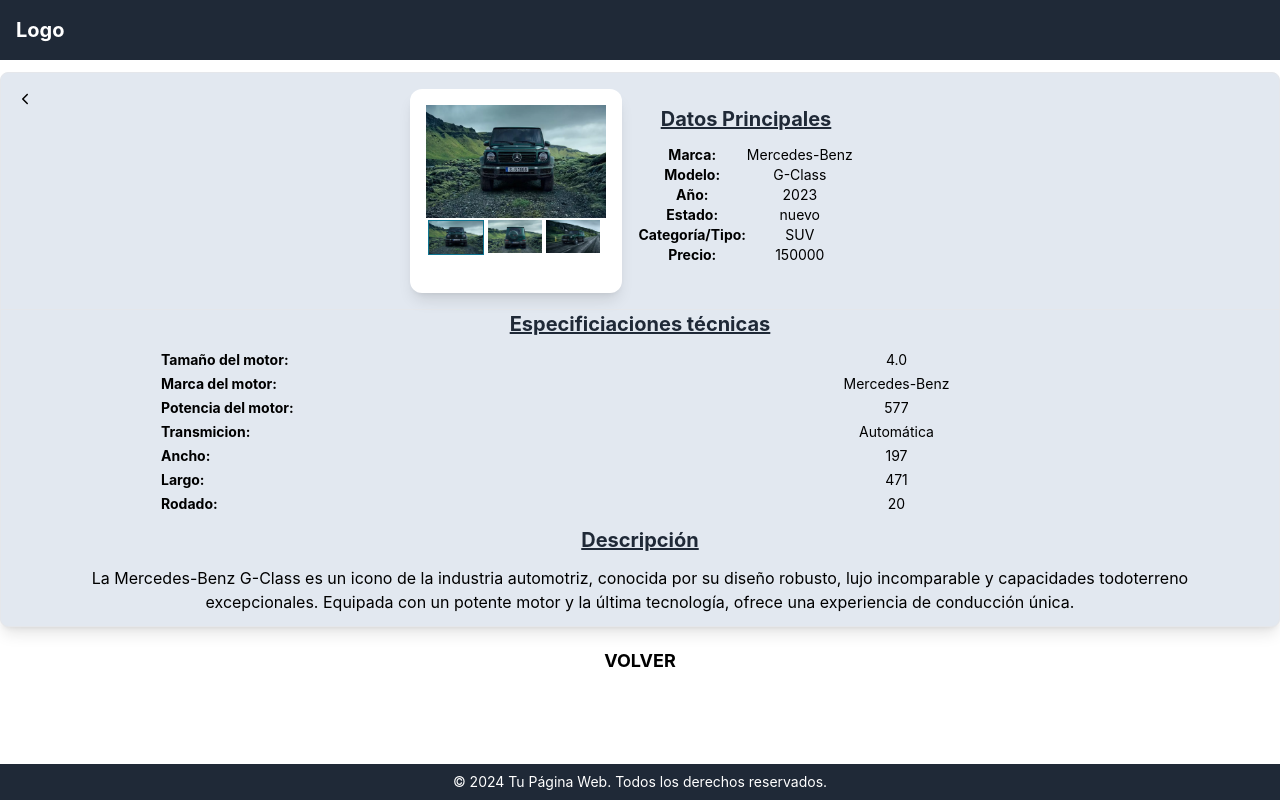
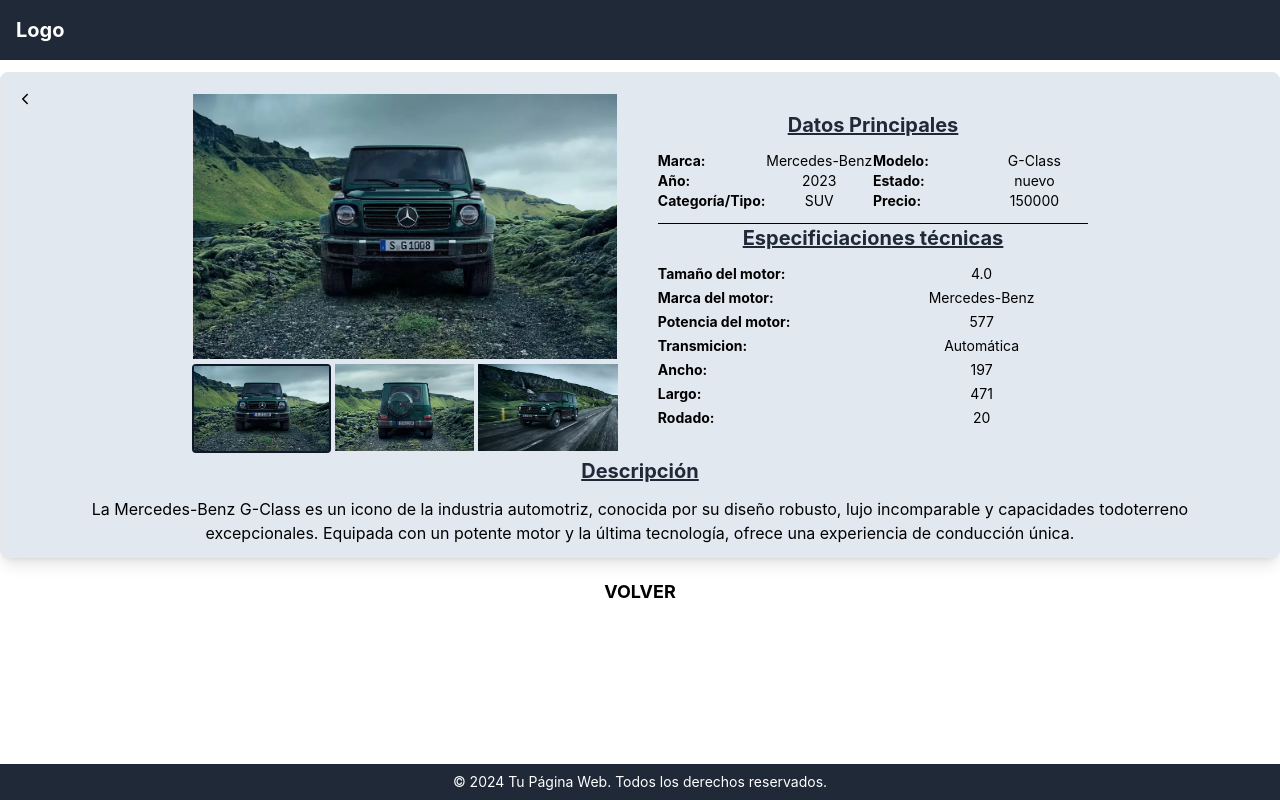
Before and after one commit to Julian-Alcaraz/PWA-2024-TP2, a React (Create React App) app: page / in a window 1280 px wide. Both pictures are taken after a click on the button 236 px from the left and 734 px from the top of the page. Built offline with nearby package versions, Linux system fonts and the light colour scheme.

Commit message:
Arreglo details

```diff
--- a/src/pages/Details/Details.jsx
+++ b/src/pages/Details/Details.jsx
@@ -28,60 +28,72 @@
          <div className='absolute  mt-4 ml-4'>
             <button onClick={()=> navigate(ROUTES.home) } ><IoIosArrowBack /> </button>
          </div>
+
+
           {vehiculo.id ?  (
             <>
-              <div className='flex justify-center p-4  '>
-                <div className='images p-4 bg-white rounded-xl  shadow-lg' >
-                  <div>
-                    <img width="180" height="180" src={selectedImage==="" ? vehiculo.images[0].url : selectedImage} alt="" />
+              <div className=' '>
+                <div class="w-full flex justify-center space-x-10 mt-5">
+                  <div class="flex flex-col w-1/3 my-auto">
+                    <div class="w-full rounded border border-gray-200">
+                       <img alt="ecommerce" class="w-full object-cover object-center"src={selectedImage==="" ? vehiculo.images[0].url : selectedImage}/>
                     </div>
-                  <div className='flex w-44  overflow-x-scroll  '>
+                    <div class="flex items-center justify-center mt-1">
+                      <div class="grid grid-cols-3 gap-1">
                         {vehiculo.images.map( (image,key)=>{
                           return (
-                        <div className='p-0.5 '  key={key}>
-                          <button onClick={()=> setSelectedImage(image.url)} className={selectedImage === image.url ? 'border  border-cyan-700 overflow-hidden' : 'overflow-hidden'  }>
-                            <img width="100" height="80"src={image.url} alt="" />
+                            <div className=''    key={key}>
+                              <button onClick={()=> setSelectedImage(image.url)} className={selectedImage === image.url ? 'border-2 rounded  border-gray-900 ' : ''  }>
+                                <div>
+                                  <img src={image.url} alt="" />
+                                </div>
                               </button>
                             </div>
                           )
                         })}
                       </div>
                     </div>
-                <div className='DatosPrincipales   p-4 '>
+                  </div>
+                  <div className='DatosPrincipales  m-auto '>
                     <h1 className='text-center underline text-xl font-bold text-gray-800'>Datos Principales</h1>
-                  <div className=' grid  grid-cols-2 text-center text-sm my-3'>
+                    <div className=' grid  grid-cols-4 text-sm my-3'>
                       <div className='font-bold'>Marca:</div>
-                    <div>{vehiculo.marca ? vehiculo.marca : '---'}</div>
+                      <div className='text-center '>{vehiculo.marca ? vehiculo.marca : '---'}</div>
                       <div className='font-bold'>Modelo:</div>
-                    <div>{vehiculo.modelo ? vehiculo.modelo : '---'}</div>
+                      <div className='text-center '>{vehiculo.modelo ? vehiculo.modelo : '---'}</div>
                       <div className='font-bold'>Año:</div>
-                    <div>{vehiculo.anio ? vehiculo.anio : '---'}</div>
+                      <div className='text-center '>{vehiculo.anio ? vehiculo.anio : '---'}</div>
                       <div className='font-bold'>Estado:</div>
-                    <div>{vehiculo.estado ? vehiculo.estado : '---'}</div>
+                      <div className='text-center '>{vehiculo.estado ? vehiculo.estado : '---'}</div>
                       <div className='font-bold'>Categoría/Tipo:</div>
-                    <div>{vehiculo.categoria_tipo ? vehiculo.categoria_tipo : '---'}</div>
+                      <div className='text-center '>{vehiculo.categoria_tipo ? vehiculo.categoria_tipo : '---'}</div>
                       <div className='font-bold'>Precio:</div>
-                    <div>{vehiculo.precio ? vehiculo.precio : '---'}</div>
+                      <div className='text-center '>{vehiculo.precio ? vehiculo.precio : '---'}</div>
+                    </div>
+                  <div className='border-t border-black'>
+                <h1 className='text-center underline text-xl font-bold text-gray-800'>Especificiaciones t&eacute;cnicas</h1>
+                  <div className=' grid  grid-cols-2  text-sm my-3 gap-1'>
+                    <div className='font-bold   '>Tamaño del motor:</div>
+                    <div className='text-center '>{vehiculo.motor.tamaño ? vehiculo.motor.tamaño : '---'}</div>
+                    <div className='font-bold   '>Marca del motor:</div>
+                    <div className='text-center '>{vehiculo.motor.marca ? vehiculo.motor.marca : '---'}</div>
+                    <div className='font-bold   '>Potencia del motor:</div>
+                    <div className='text-center '>{vehiculo.motor.potencia ? vehiculo.motor.potencia : '---'}</div>
+                    <div className='font-bold   '>Transmicion:</div>
+                    <div className='text-center '>{vehiculo.transmicion ? vehiculo.transmicion : '---'}</div>
+                    <div className='font-bold   '>Ancho:</div>
+                    <div className='text-center '>{vehiculo.dimensiones.ancho ? vehiculo.dimensiones.ancho : '---'}</div>
+                    <div className='font-bold   '>Largo:</div>
+                    <div className='text-center '>{vehiculo.dimensiones.largo ? vehiculo.dimensiones.largo : '---'}</div>
+                    <div className='font-bold   ' >Rodado:</div>
+                    <div className='text-center '>{vehiculo.rodado ? vehiculo.rodado : '---'}</div>
                   </div>
               </div>
+
+
                   </div>
-              <div className='border-t'>
-                <h1 className='text-center underline text-xl font-bold text-gray-800'>Especificiaciones t&eacute;cnicas</h1>
-                  <div className=' grid  grid-cols-2  text-sm my-3 gap-1'>
-                    <div className='font-bold   ml-40 '>Tamaño del motor:</div>
-                    <div className='text-center mr-32  '>{vehiculo.motor.tamaño ? vehiculo.motor.tamaño : '---'}</div>
-                    <div className='font-bold  ml-40   ' >Marca del motor:</div>
-                    <div className='text-center mr-32'>{vehiculo.motor.marca ? vehiculo.motor.marca : '---'}</div>
-                    <div className='font-bold  ml-40'>Potencia del motor:</div>
-                    <div className='text-center mr-32'>{vehiculo.motor.potencia ? vehiculo.motor.potencia : '---'}</div>
-                    <div className='font-bold  ml-40'>Transmicion:</div>
-                    <div className='text-center mr-32'>{vehiculo.transmicion ? vehiculo.transmicion : '---'}</div>
-                    <div className='font-bold  ml-40'>Ancho:</div>
-                    <div className='text-center mr-32'>{vehiculo.dimensiones.ancho ? vehiculo.dimensiones.ancho : '---'}</div>
-                    <div className='font-bold  ml-40' >Largo:</div>
-                    <div className='text-center mr-32'>{vehiculo.dimensiones.largo ? vehiculo.dimensiones.largo : '---'}</div>
-                    <div className='font-bold  ml-40' >Rodado:</div>
-                    <div className='text-center mr-32'>{vehiculo.rodado ? vehiculo.rodado : '---'}</div>
+
+
                 </div>
                 <h1 className='text-center underline text-xl font-bold text-gray-800'>Descripci&oacute;n</h1>
                 <div className='text-center mx-16 my-3'>{vehiculo.descripcion ? vehiculo.descripcion : '---'}</div>
```
Lines whose indentation alone changed are shown as unchanged.
